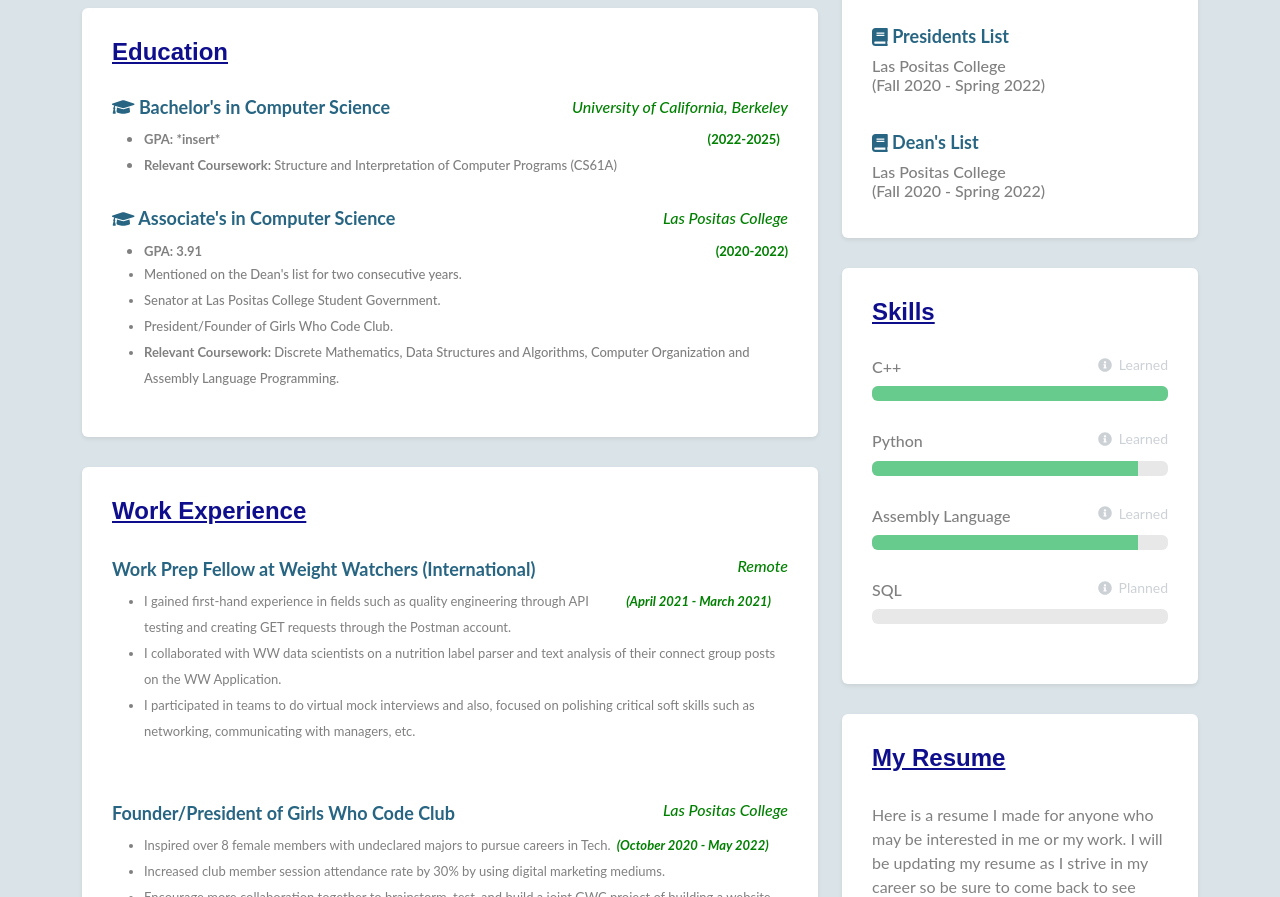
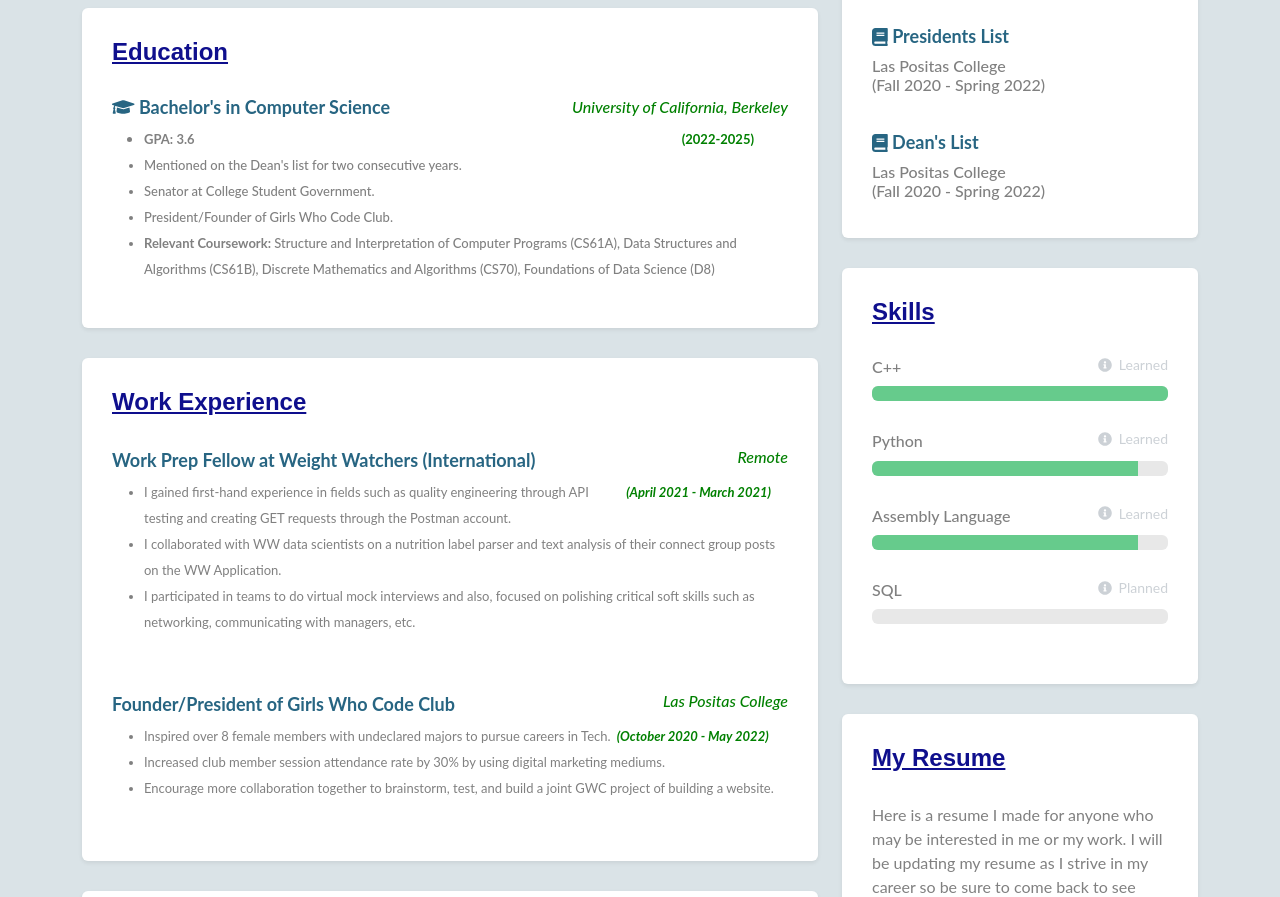
Before and after one commit to Riyya2009/Portfolio, a plain HTML site: page index.html in a window 1280 px wide. Shown: the part 840-1737 px from the top of the page. Drawn offline with nearby package versions, Linux system fonts and the light colour scheme; a script that the page names is missing; some icons are missing.

Commit message:
Update index.html
Updating the education section. remove LPC

```diff
--- a/index.html
+++ b/index.html
@@ -611,47 +611,27 @@
                                 <h1 class="university">
                                     <ul>
                                     <li><span  id = "gpa", class="year">
-                                        GPA: <span class="year"> *insert* </span>
+                                        GPA: <span class="year"> 3.6 </span>
                                         <span id = "new2" style="padding-left: 484px;" font-style: italic style="line-height:85%"> (2022-2025)</span>
                                         </span></li>
+                                         <h1> <span id = "description", class="year" >
+                                        <li> Mentioned on the Dean's list for two consecutive years. </li>
+                                        <li>Senator at College Student Government. </li>
+                                        <li>President/Founder of Girls Who Code Club. </li>
                                         <li><span  id = "description", class="year" style = "font-weight: bold" > Relevant Coursework: </span>
                                         <span  id = "description", class="year"> Structure and Interpretation of
-                                            Computer Programs (CS61A) </span> </li>
+                                            Computer Programs (CS61A), Data Structures and Algorithms (CS61B), Discrete Mathematics and Algorithms (CS70),
+                                        Foundations of Data Science (D8) </span> </li>
+
+
+                                    </ul>
+                                </span>
+                                </h1>
+
                                         </ul>
                                 </h1>
                             </div>
-                            <div class="item">
-                                <span id = "spanUni">
-                                    <h3 class="title"><svg class="svg-inline--fa fa-graduation-cap fa-w-20"
-                                        aria-hidden="true" focusable="false" data-prefix="fas"
-                                        data-icon="graduation-cap" role="img" xmlns="http://www.w3.org/2000/svg"
-                                        viewBox="0 0 640 512" data-fa-i2svg="">
-                                        <path fill="currentColor"
-                                            d="M622.34 153.2L343.4 67.5c-15.2-4.67-31.6-4.67-46.79 0L17.66 153.2c-23.54 7.23-23.54 38.36 0 45.59l48.63 14.94c-10.67 13.19-17.23 29.28-17.88 46.9C38.78 266.15 32 276.11 32 288c0 10.78 5.68 19.85 13.86 25.65L20.33 428.53C18.11 438.52 25.71 448 35.94 448h56.11c10.24 0 17.84-9.48 15.62-19.47L82.14 313.65C90.32 307.85 96 298.78 96 288c0-11.57-6.47-21.25-15.66-26.87.76-15.02 8.44-28.3 20.69-36.72L296.6 284.5c9.06 2.78 26.44 6.25 46.79 0l278.95-85.7c23.55-7.24 23.55-38.36 0-45.6zM352.79 315.09c-28.53 8.76-52.84 3.92-65.59 0l-145.02-44.55L128 384c0 35.35 85.96 64 192 64s192-28.65 192-64l-14.18-113.47-145.03 44.56z">
-                                        </path>
-                                    </svg><!-- <i class="fas fa-graduation-cap"></i> Font Awesome fontawesome.com -->
-                                    Associate's in Computer Science</h3>
-                                    <span id = "changecolor">
-                                        <h4 style="text-align:right ;" class="university">Las Positas College
-                                        </h4> </span>
 
-                            </span>
-                                        <ul>
-                                    <li>
-                                        <span class="gpa12"> <p style="margin-bottom: 0px; font-size: 13px; font-weight: bold;">GPA: 3.91 </p>
-                                     <p style="margin-bottom: 0px; color: green; font-size: 13px; font-weight: bold;" style="padding-left: 484px;" font-style: italic color>(2020-2022) </p></span>
-                                     </li>
-
-                                <h1> <span id = "description", class="year" >
-                                    <li> Mentioned on the Dean's list for two consecutive years. </li>
-                                    <li>Senator at Las Positas College Student Government. </li>
-                                    <li>President/Founder of Girls Who Code Club. </li>
-                                    <li><span  style = "font-weight: bold">Relevant Coursework: </span>  Discrete Mathematics, Data Structures and
-                                        Algorithms, Computer Organization and Assembly Language Programming. </li>
-                                    </ul>
-                                </span>
-                                </h1>
-                            </div>
                         </div>
                     </div>
                 </section>
```
